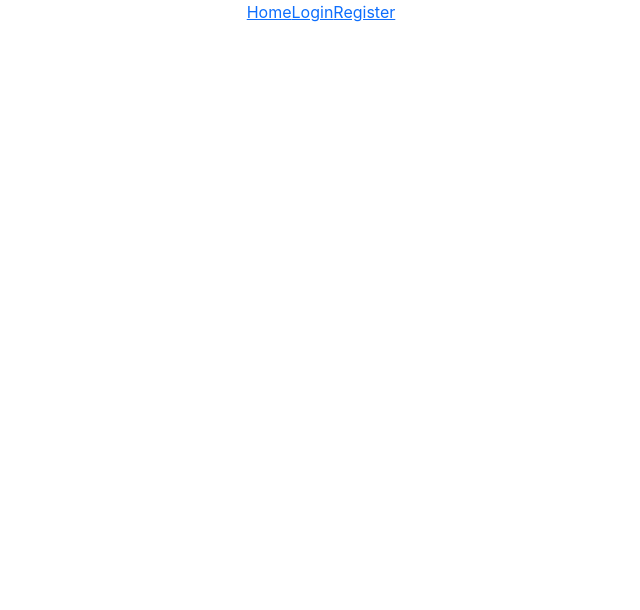
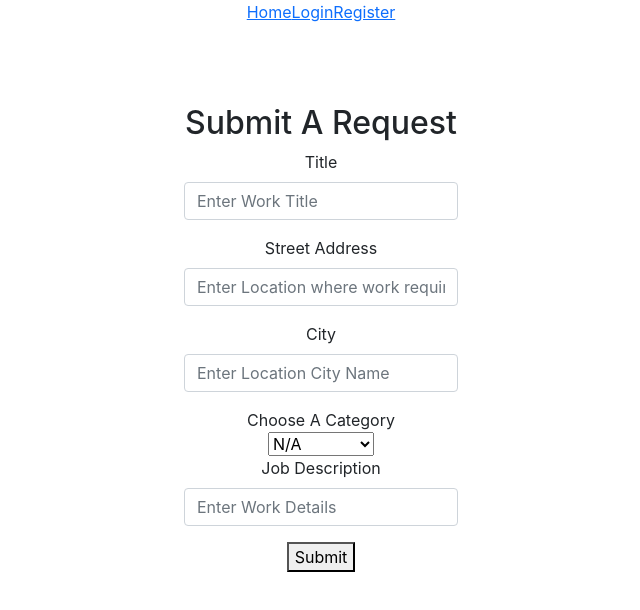
Before and after one commit to shree-yadam/ItsHandy, a React (Create React App) app in the folder client/: page /requests/new in a window 1280 px wide. Shown: the top 610 px of the page, without its empty margins (319-959 px from the left). Built offline with nearby package versions, Linux system fonts and the light colour scheme.

Commit message:
fix issue of route for request form

```diff
--- a/client/src/App.js
+++ b/client/src/App.js
@@ -1,8 +1,14 @@
 import "./App.css";
-import React, { useState } from 'react';
-import { BrowserRouter as Router, Link, Route, Switch, useHistory} from "react-router-dom";
-import Login  from "./components/Login";
-import Register from "./components/Register"
+import React, { useState } from "react";
+import {
+  BrowserRouter as Router,
+  Link,
+  Route,
+  Switch,
+  useHistory,
+} from "react-router-dom";
+import Login from "./components/Login";
+import Register from "./components/Register";
 import NavBar from "./components/NavBar";
 import RequestListItem from "./components/RequestListItem";
 import Dashboard from "./components/Dashboard";
@@ -12,34 +18,39 @@ function App() {
   //const [user, setUser] = createContext();
   const [currentUserDetails, setCurrentUserDetails] = useState(null);
   return (
-
     <Router>
       <div className="App">
         <Switch>
           <main>
-          <NavBar currentUserDetails={currentUserDetails}></NavBar>
+            <NavBar currentUserDetails={currentUserDetails}></NavBar>
             <Route path="/" exact>
               {/* <Home /> */}
             </Route>
             <Route path="/login">
-              <Login currentUserDetails={currentUserDetails} setCurrentUserDetails={setCurrentUserDetails} />
+              <Login
+                currentUserDetails={currentUserDetails}
+                setCurrentUserDetails={setCurrentUserDetails}
+              />
             </Route>
             <Route path="/register">
-              <Register currentUser={currentUserDetails} setCurrentUserDetails={setCurrentUserDetails}/>
-              <Route />
-              <Route path="/requests">
+              <Register
+                currentUser={currentUserDetails}
+                setCurrentUserDetails={setCurrentUserDetails}
+              />
+              </Route>
+
+              <Route exact path="/requests">
                 <RequestListItem />
               </Route>
-              <Route path="/requests/new">
-                <RequestForm></RequestForm>
+              <Route  exact path="/requests/new">
+                <RequestForm/>
               </Route>
-            </Route>
             <Route path="/dashboard">
               <div>
                 <p>HERE!! </p>
                 <Dashboard currentUserDetails={currentUserDetails} />
               </div>
-            </Route >
+            </Route>
           </main>
         </Switch>
       </div>
--- a/client/src/components/NavBar.jsx
+++ b/client/src/components/NavBar.jsx
@@ -7,11 +7,13 @@ return (
 
 <nav className = "navbar-menu">
 <div className = "navbar-menu">
+
  <Link to="/" >Home</Link>
 
  <Link to="/login" >Login</Link>
 
  <Link to="/register" >Register</Link>
+
  </div>
 </nav>
 
--- a/client/src/components/RequestForm.jsx
+++ b/client/src/components/RequestForm.jsx
@@ -4,6 +4,7 @@ import Button from "./Button";
 import { Form } from "react-bootstrap";
 
 export default function RequestForm() {
+  console.log("IN THE REQUEST FORM......")
   const [newRequest, setNewRequest] = useState({
     title: "",
     street_address: "",
@@ -18,6 +19,9 @@ export default function RequestForm() {
   const handleRequestSubmit = (event) => {
     event.preventDefault();
     console.log("REQUEST FORM SUBMITTED");
+    axios.post('api/users/requests/new', {
+
+    })
   };
   const handleDropdownChange = (event) => {
     event.preventDefault();
--- a/client/src/components/RequestListItem.jsx
+++ b/client/src/components/RequestListItem.jsx
@@ -1,7 +1,5 @@
-import RequestItemInfo from "./RequestItemInfo";
 import Button from "./Button";
-import { Link } from "react-router-dom";
-import NavBar from "./NavBar";
+
 
 export default function RequestListItem() {
 
@@ -25,13 +23,10 @@ console.log("DELETED REQUEST")
 
   return (
     <div>
-      <NavBar></NavBar>
-      <Link>
-        {" "}
-        <button> Request Service </button>{" "}
-      </Link>
+        <button> Request Service </button>
+
       <div className="listitem-container">
-        <RequestItemInfo ></RequestItemInfo>
+
         <div classname="listitem-footer">
           <Button variant="primary" type="submit" onClick={deleteRequest}>
             Delete
```
